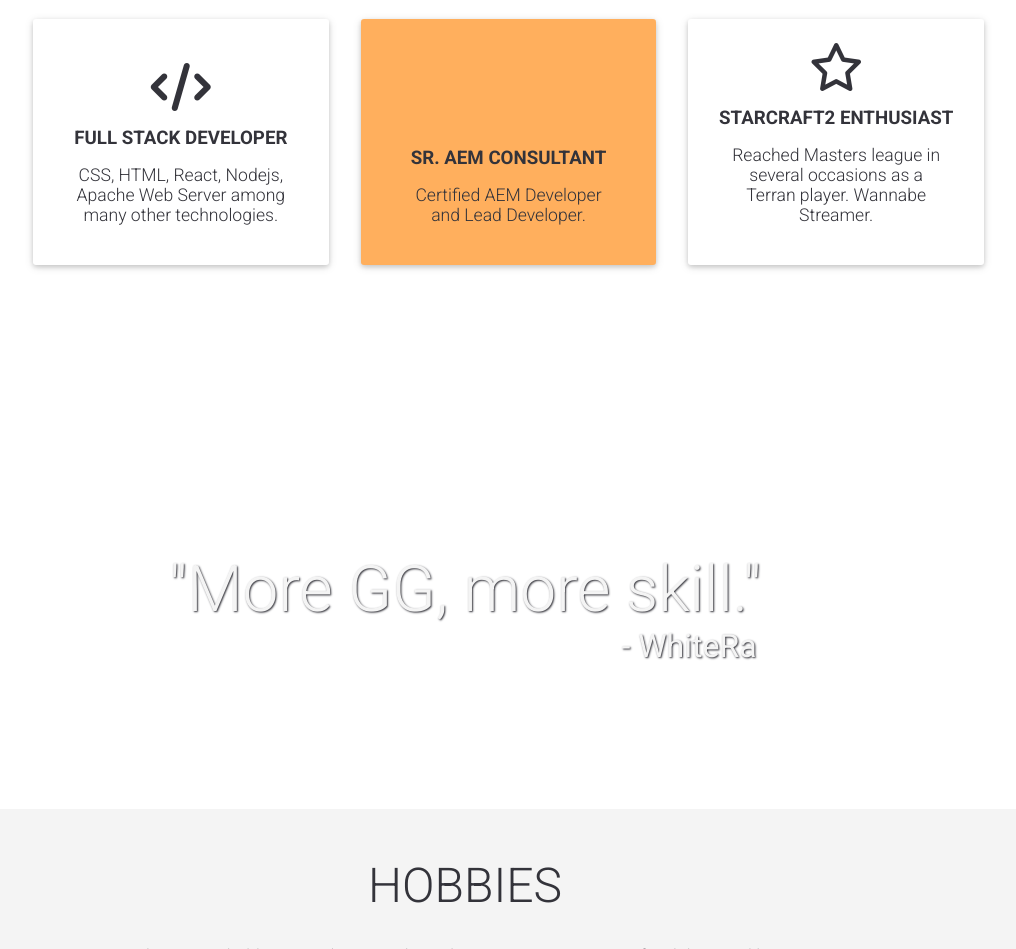
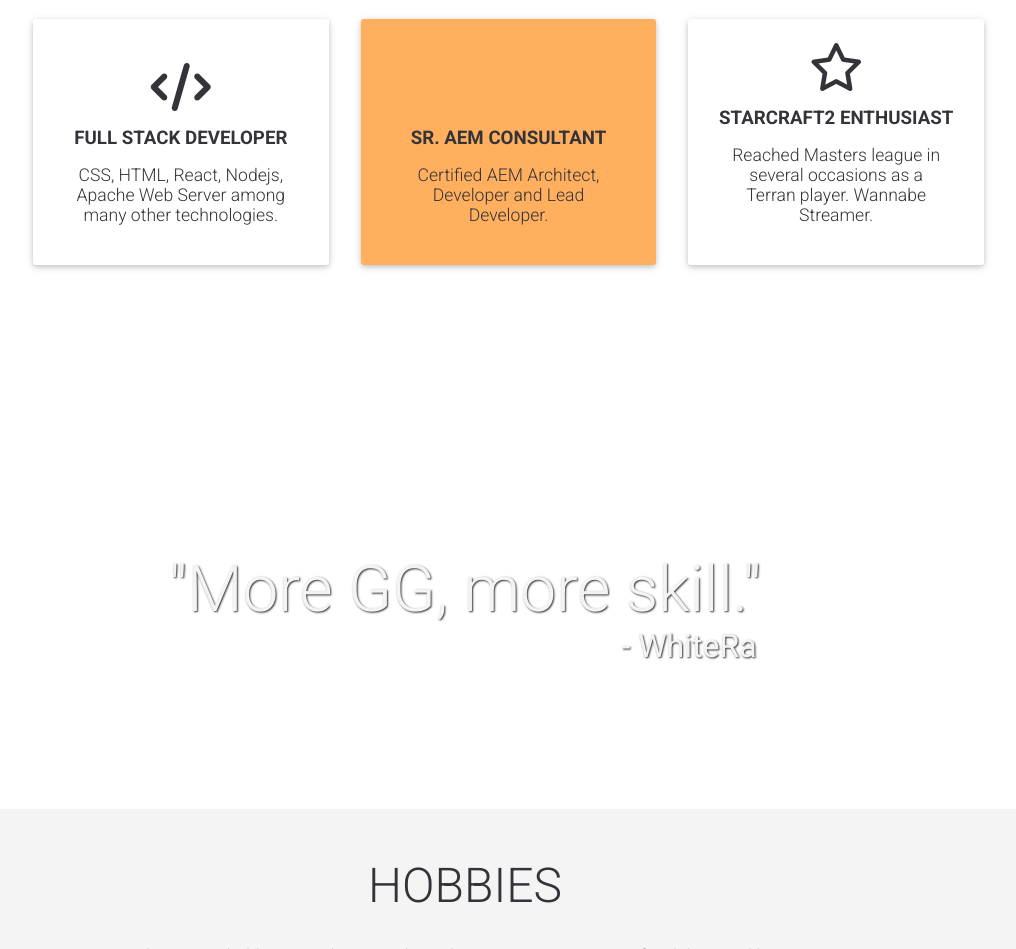
Before and after one commit to AlecioSC2/portfolio, a plain HTML site: page index.html in a window 1280 px wide. Shown: the part 1007-1956 px from the top of the page, without its empty margins (175-1191 px from the left). Drawn offline with nearby package versions, Linux system fonts and the light colour scheme; some icons are missing.

Commit message:
Update index.html
Added architecture certification.

```diff
--- a/index.html
+++ b/index.html
@@ -106,7 +106,7 @@
           <div class="box bg-primary box-2">
             <i class="fab fa-adobe fa-3x"></i>
             <h3>Sr. AEM Consultant</h3>
-            <p>Certified AEM Developer and Lead Developer.</p>
+            <p>Certified AEM Architect, Developer and Lead Developer.</p>
           </div>
           <div class="box box-3">
             <i class="far fa-star fa-3x"></i>
```
